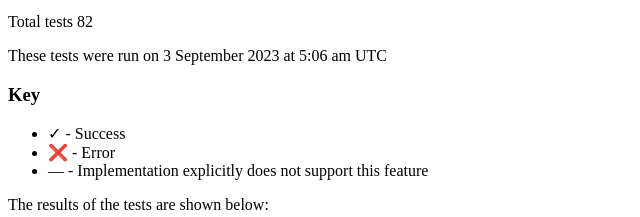
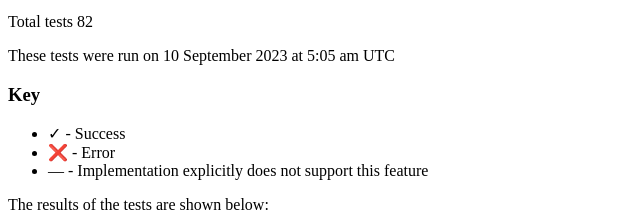
Before and after one commit to w3c/vc-data-model-2.0-test-suite, a plain HTML site: page index.html in a window 1280 px wide. Shown: the part 224-441 px from the top of the page, 0-640 px from the left. Drawn offline with Linux system fonts and the light colour scheme.

Commit message:
Deploying to gh-pages from @ w3c/vc-data-model-2.0-test-suite@922683f962aede85d5e04fe8be62913ec83cb88e 🚀

```diff
--- a/index.html
+++ b/index.html
@@ -110,7 +110,7 @@
       Total tests 82
       </p>
       <p>
-        These tests were run on <time>3 September 2023 at 5:06 am UTC</time>
+        These tests were run on <time>10 September 2023 at 5:05 am UTC</time>
       </p>
       <section class="informative" id="Key">
         <h3>Key</h3>
```
